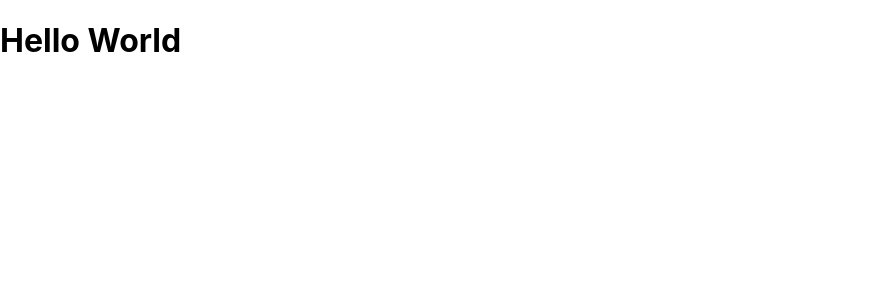
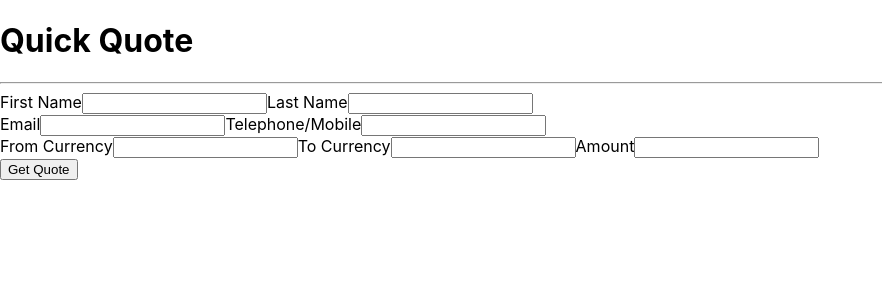
Before and after one commit to yashikanand/ofx-converter, a React (Create React App) app: page / in a window 1280 px wide. Shown: the top 300 px of the page, without its empty margins (0-882 px from the left). Built offline with nearby package versions, Linux system fonts and the light colour scheme.

Commit message:
Created the basic page with all the fields and arranging the layout of the form

```diff
--- a/public/index.html
+++ b/public/index.html
@@ -24,7 +24,8 @@
       work correctly both with client-side routing and a non-root public URL.
       Learn how to configure a non-root public URL by running `npm run build`.
     -->
-    <title>React App</title>
+    <!-- Adding the title for the homepage -->
+    <title>Quick Quote</title>
   </head>
   <body>
     <noscript>You need to enable JavaScript to run this app.</noscript>
--- a/src/App.js
+++ b/src/App.js
@@ -1,7 +1,23 @@
 import "./App.css";
+import React from "react";
+import QuickQuote from "./Components/quickQuote";
+
+function Heading() {
+  return (
+    <div>
+      <h1 id="heading">Quick Quote</h1>
+      <hr id="divider" />
+    </div>
+  );
+}
 
 function App() {
-  return <h1>Hello World</h1>;
+  return (
+    <>
+      <Heading />
+      <QuickQuote />
+    </>
+  );
 }
 
 export default App;
--- /dev/null
+++ b/src/Components/quickQuote.js
@@ -0,0 +1,48 @@
+import React, { useState } from "react";
+
+function QuickQuote() {
+  const [status, setStatus] = useState("Get Quote");
+  return (
+    <>
+      <form id="details">
+        <div id="user-details">
+          <div id="name">
+            <label>
+              First Name
+              <input type="text" name="first-name" />
+            </label>
+            <label>
+              Last Name
+              <input type="text" name="last-name" />
+            </label>
+          </div>
+          <label>
+            Email
+            <input type="email" name="email" />
+          </label>
+          <label>
+            Telephone/Mobile
+            <input type="number" name="contact" />
+          </label>
+        </div>
+        <div id="currency-details">
+          <label>
+            From Currency
+            <input type="number" name="from-currency" />
+          </label>
+          <label>
+            To Currency
+            <input type="number" name="to-currency" />
+          </label>
+          <label>
+            Amount
+            <input type="number" name="Amount" />
+          </label>
+        </div>
+      </form>
+      <button onClick={() => setStatus("Start New Quote")}>{status}</button>
+    </>
+  );
+}
+
+export default QuickQuote;
--- a/src/index.js
+++ b/src/index.js
@@ -1,3 +1,4 @@
+/* Importing all the required packages from the library and the functions created. */
 import React from "react";
 import ReactDOM from "react-dom";
 import "./index.css";
```
